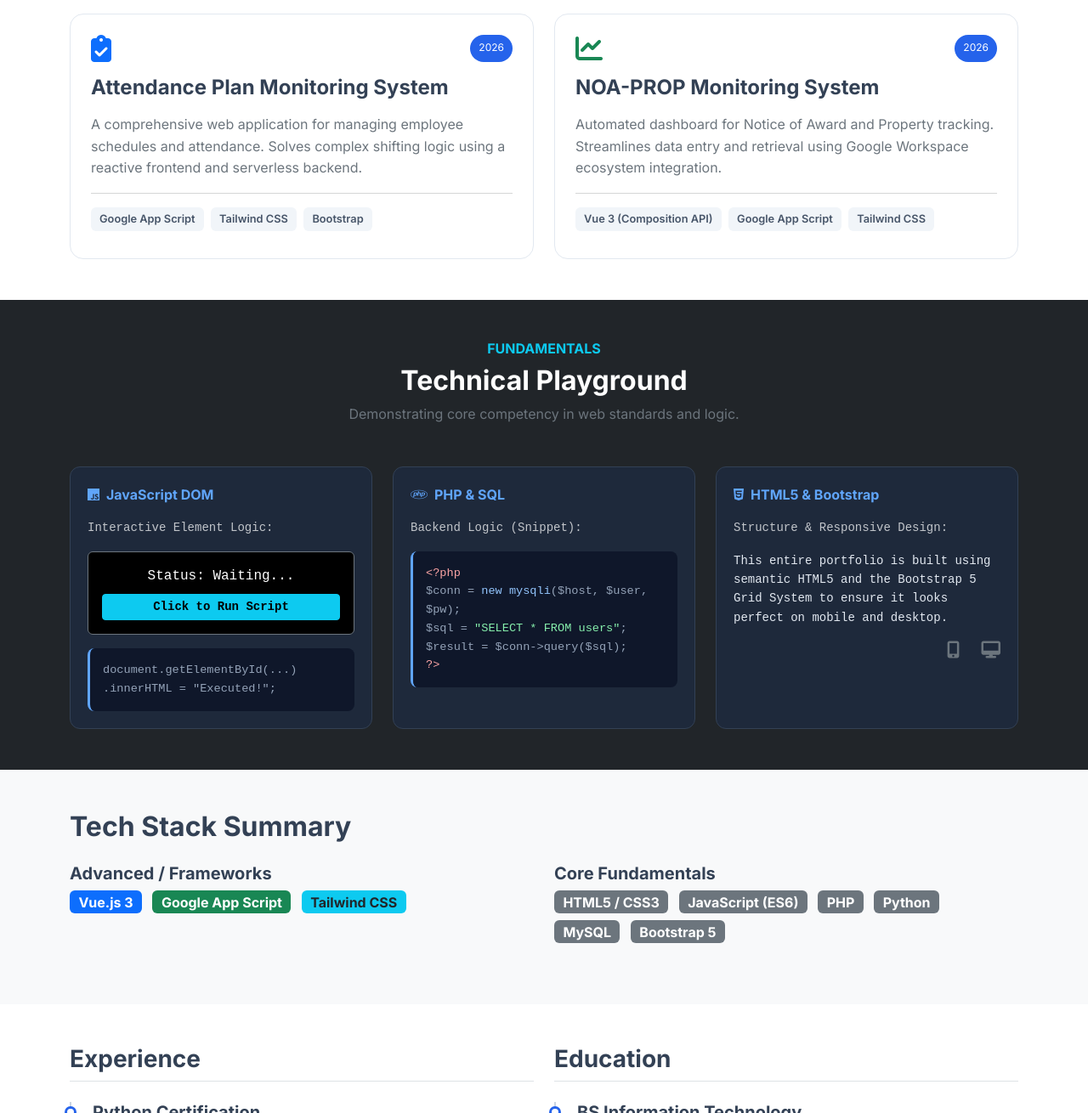
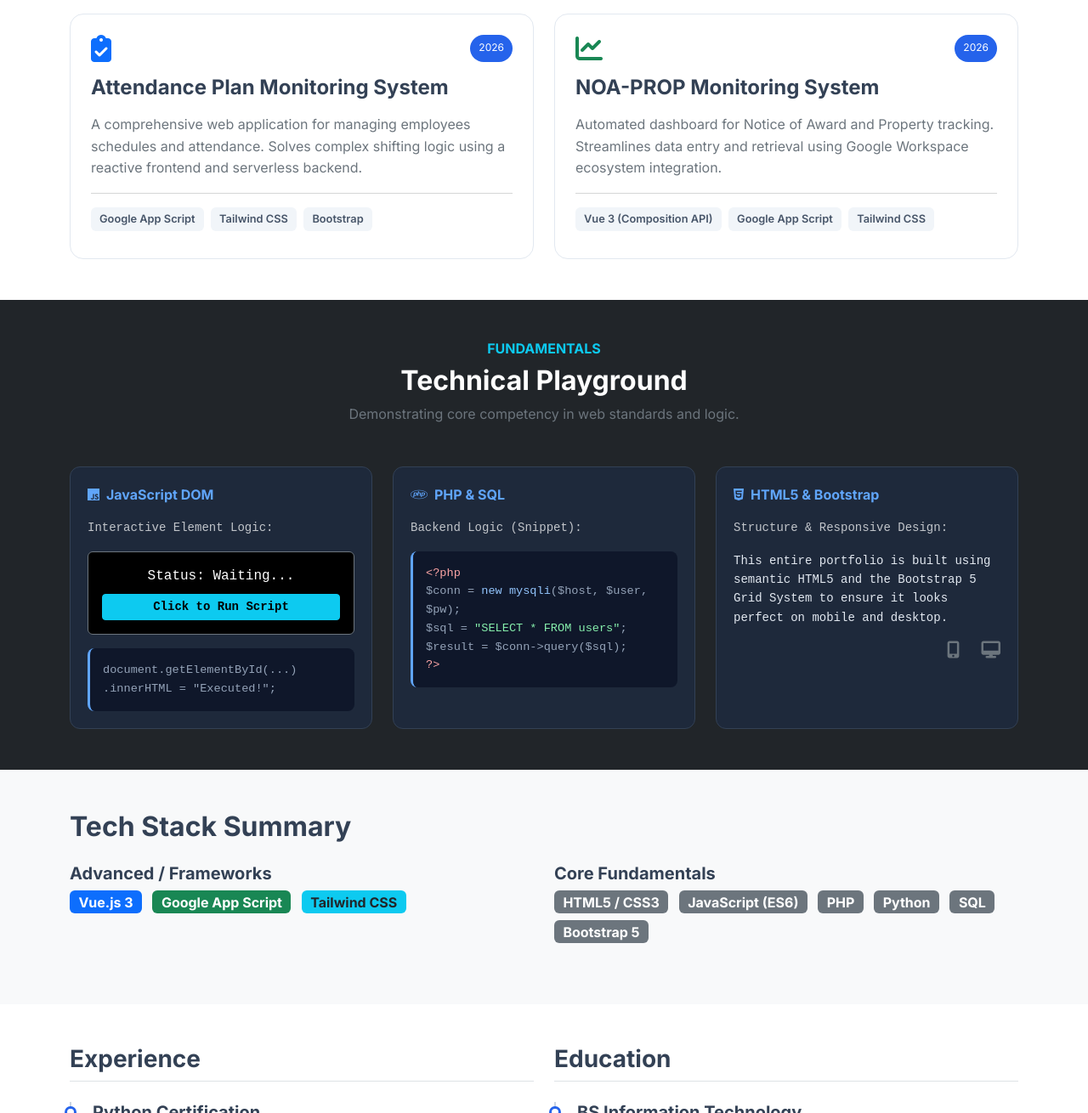
Before and after one commit to albojr021/My-Portfolio, a plain HTML site: page index.html in a window 1280 px wide. Shown: the part 680-1990 px from the top of the page at 85% size. Drawn offline with nearby package versions, Linux system fonts and the light colour scheme.

Commit message:
Update index.html

```diff
--- a/index.html
+++ b/index.html
@@ -183,7 +183,7 @@
                         </div>
                         <h4 class="fw-bold">Attendance Plan Monitoring System</h4>
                         <p class="text-secondary mt-3">
-                            A comprehensive web application for managing employee schedules and attendance.
+                            A comprehensive web application for managing employees schedules and attendance.
                             Solves complex shifting logic using a reactive frontend and serverless backend.
                         </p>
                         <hr class="text-muted opacity-25">
@@ -290,7 +290,7 @@
                         <span class="badge bg-secondary fs-6 me-2 mb-2">JavaScript (ES6)</span>
                         <span class="badge bg-secondary fs-6 me-2 mb-2">PHP</span>
                         <span class="badge bg-secondary fs-6 me-2 mb-2">Python</span>
-                        <span class="badge bg-secondary fs-6 me-2 mb-2">MySQL</span>
+                        <span class="badge bg-secondary fs-6 me-2 mb-2">SQL</span>
                         <span class="badge bg-secondary fs-6 me-2 mb-2">Bootstrap 5</span>
                     </div>
                 </div>
```
